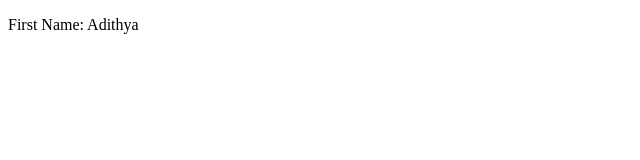
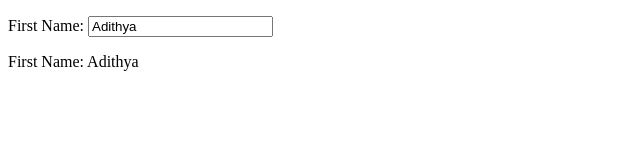
Before and after one commit to Adithyavj/Knockoutjs, a plain HTML site: page index.html in a window 1280 px wide. Shown: the whole page, without its empty margins (0-640 px from the left). Drawn offline with Linux system fonts and the light colour scheme.

Commit message:
Add 2 way binding using observable

```diff
--- a/index.html
+++ b/index.html
@@ -9,11 +9,12 @@
 </head>
 
 <body>
+    <p>First Name: <input data-bind="value:firstName" /></p>
     <p>First Name: <span data-bind="text:firstName"></span></p>
     <script src="knockout-3.5.1.js" type="text/javascript"></script>
     <script>
         var obj = {
-            firstName: 'Adithya'
+            firstName: ko.observable('Adithya')
         };
         ko.applyBindings(obj);
     </script>
```
